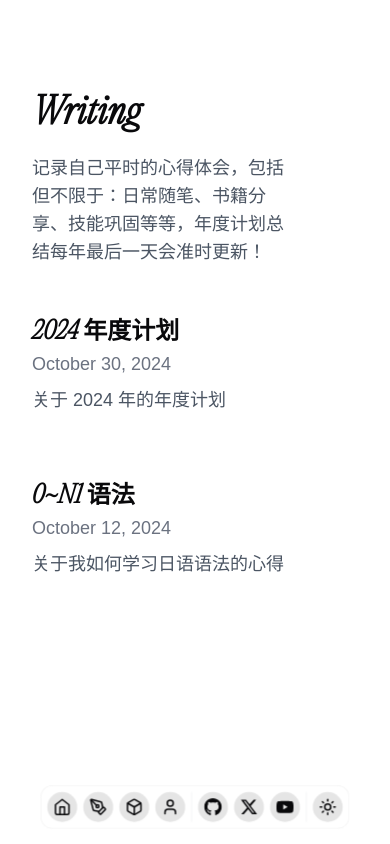
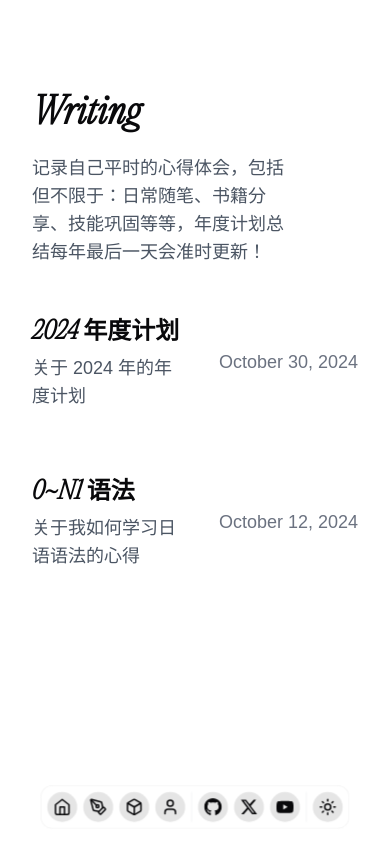
Before and after one commit to Kohaku233/kohaku_blog, a Next.js app: page /blog in a window 390 px wide. Built offline with nearby package versions, Linux system fonts and the light colour scheme.

Commit message:
修复部署报错

```diff
--- a/app/blog/[slug]/page.tsx
+++ b/app/blog/[slug]/page.tsx
@@ -2,6 +2,7 @@ import { getPostData } from "@/lib/posts";
 import ReactMarkdown from "react-markdown";
 import remarkGfm from "remark-gfm";
 import BlurFade from "@/components/ui/blur-fade";
+import { formatDate } from "@/lib/utils";
 
 export default async function BlogPage({
   params,
@@ -23,9 +24,9 @@ export default async function BlogPage({
         </BlurFade>
 
         <BlurFade delay={0.2}>
-          <p className="text-sm text-[#2B1B42]/70 dark:text-[#00FF00]/70 mb-8">
-            最后修改时间: {new Date(postData.date).toLocaleString('zh-CN')}
-          </p>
+          <div className="text-lg text-gray-500 dark:text-gray-400">
+            {formatDate(postData.date)}
+          </div>
         </BlurFade>
 
         <BlurFade delay={0.3}>
--- a/app/blog/page.tsx
+++ b/app/blog/page.tsx
@@ -24,18 +24,20 @@ export default async function BlogPage() {
           <BlurFade key={blog.id} delay={0.3 + index * 0.1}>
             <article className="border-gray-200 dark:border-gray-700 pb-8 last:border-b-0">
               <Link href={`/blog/${blog.id}`} className="block group">
-                <div className="flex flex-col sm:flex-row sm:justify-between sm:items-center mb-2">
-                  <h2 className="text-2xl font-semibold group-hover:text-[#C3000F] transition-colors mb-1 sm:mb-0">
-                    {blog.title}
-                  </h2>
-                  <time className="text-lg text-gray-500 dark:text-gray-400">
+                <div className="flex items-center justify-between gap-8">
+                  <div className="flex-1">
+                    <h2 className="text-2xl font-semibold group-hover:text-[#C3000F] transition-colors mb-2">
+                      {blog.title}
+                    </h2>
+                    <div className="text-lg text-gray-600 dark:text-gray-300">
+                      <ReactMarkdown>
+                        {blog.summary}
+                      </ReactMarkdown>
+                    </div>
+                  </div>
+                  <time className="text-lg text-gray-500 dark:text-gray-400 shrink-0 self-center">
                     {formatDate(blog.date)}
                   </time>
-                </div>
-                <div className="text-lg text-gray-600 dark:text-gray-300">
-                  <ReactMarkdown>
-                    {blog.summary}
-                  </ReactMarkdown>
                 </div>
               </Link>
             </article>
--- a/components/ui/3d-card.tsx
+++ b/components/ui/3d-card.tsx
@@ -1,7 +1,7 @@
+/* eslint-disable @typescript-eslint/no-explicit-any */
 "use client";
 
 import { cn } from "@/lib/utils";
-import Image from "next/image";
 import React, {
   createContext,
   useState,
@@ -35,12 +35,12 @@ export const CardContainer = ({
     containerRef.current.style.transform = `rotateY(${x}deg) rotateX(${y}deg)`;
   };
 
-  const handleMouseEnter = (e: React.MouseEvent<HTMLDivElement>) => {
+  const handleMouseEnter = () => {
     setIsMouseEntered(true);
     if (!containerRef.current) return;
   };
 
-  const handleMouseLeave = (e: React.MouseEvent<HTMLDivElement>) => {
+  const handleMouseLeave = () => {
     if (!containerRef.current) return;
     setIsMouseEntered(false);
     containerRef.current.style.transform = `rotateY(0deg) rotateX(0deg)`;
--- a/components/ui/bento-grid.tsx
+++ b/components/ui/bento-grid.tsx
@@ -1,3 +1,4 @@
+/* eslint-disable @typescript-eslint/no-explicit-any */
 import { ReactNode } from "react";
 import { ArrowRightIcon } from "@radix-ui/react-icons";
 
--- a/components/ui/dock.tsx
+++ b/components/ui/dock.tsx
@@ -1,3 +1,4 @@
+/* eslint-disable @typescript-eslint/no-explicit-any */
 "use client";
 
 import React, { PropsWithChildren, useRef } from "react";
@@ -80,7 +81,6 @@ export interface DockIconProps {
 }
 
 const DockIcon = ({
-  size,
   magnification = DEFAULT_MAGNIFICATION,
   distance = DEFAULT_DISTANCE,
   mouseX,
@@ -96,13 +96,13 @@ const DockIcon = ({
     return val - bounds.x - bounds.width / 2;
   });
 
-  let widthSync = useTransform(
+  const widthSync = useTransform(
     distanceCalc,
     [-distance, 0, distance],
     [40, magnification, 40],
   );
 
-  let width = useSpring(widthSync, {
+  const width = useSpring(widthSync, {
     mass: 0.1,
     stiffness: 150,
     damping: 12,
--- a/components/ui/icon-cloud.tsx
+++ b/components/ui/icon-cloud.tsx
@@ -1,3 +1,5 @@
+/* eslint-disable @typescript-eslint/ban-ts-comment */
+/* eslint-disable @typescript-eslint/no-explicit-any */
 "use client";
 
 import { useEffect, useMemo, useState } from "react";
@@ -80,7 +82,7 @@ export default function IconCloud({ iconSlugs }: DynamicCloudProps) {
   }, [data, theme]);
 
   return (
-    // @ts-ignore
+    // @ts-expect-error
     <Cloud {...cloudProps}>
       <>{renderedIcons}</>
     </Cloud>
--- a/tsconfig.json
+++ b/tsconfig.json
@@ -23,5 +23,5 @@
     "types": ["estree"]
   },
   "include": ["next-env.d.ts", "**/*.ts", "**/*.tsx", ".next/types/**/*.ts"],
-  "exclude": ["node_modules", "myblog_backend"]
+  "exclude": ["node_modules", "myblog_backend", "components/ui"]
 }
```
